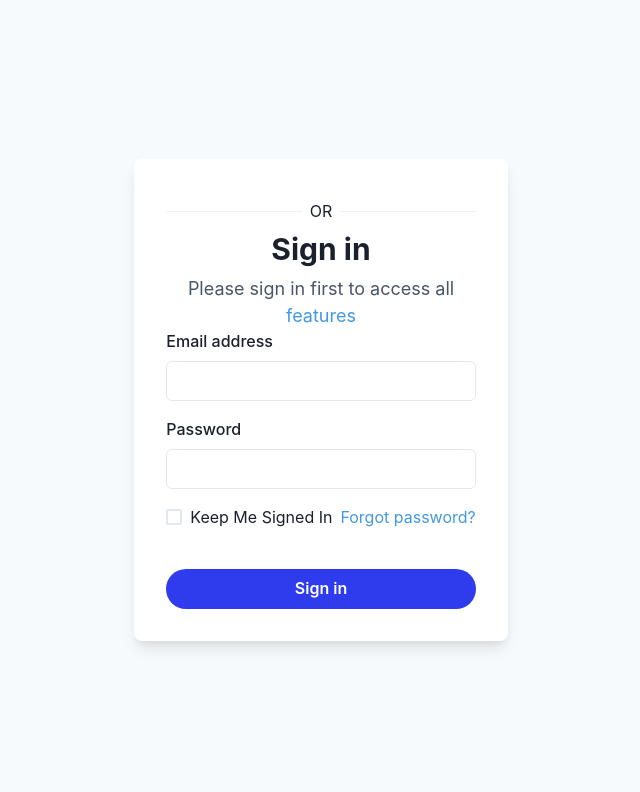
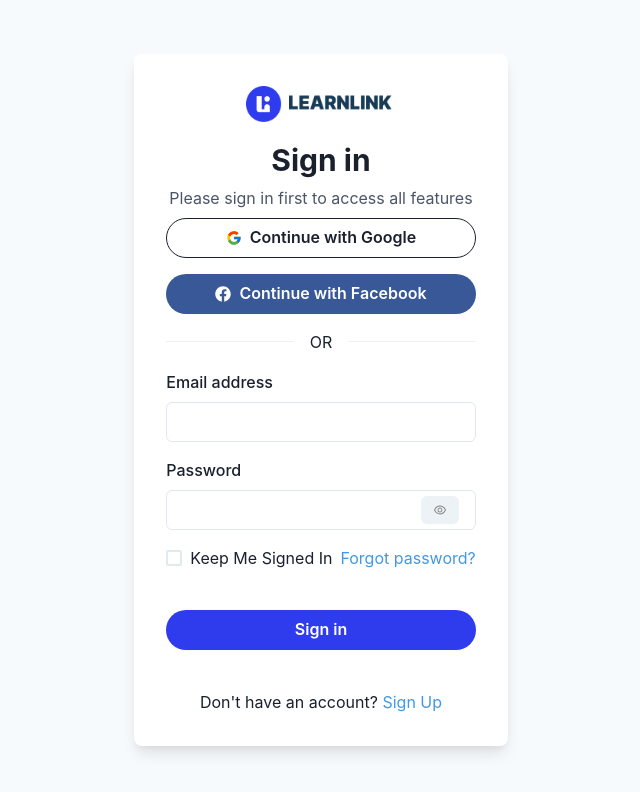
Before and after one commit to JWehder/Hackathon-Team5, a React (Create React App) app in the folder client/: page / in a window 1280 px wide. Shown: the top 792 px of the page, without its empty margins (319-959 px from the left). Built offline with nearby package versions, Linux system fonts and the light colour scheme.

Commit message:
finished signup design

```diff
--- a/client/package.json
+++ b/client/package.json
@@ -12,6 +12,7 @@
     "framer-motion": "^10.16.4",
     "react": "^18.2.0",
     "react-dom": "^18.2.0",
+    "react-icons": "^4.11.0",
     "react-router-dom": "^6.16.0",
     "react-scripts": "5.0.1",
     "web-vitals": "^2.1.4"
--- a/client/src/components/SignIn.js
+++ b/client/src/components/SignIn.js
@@ -1,3 +1,4 @@
+import React, { useState } from 'react'
 import {
   Flex,
   Box,
@@ -11,32 +12,56 @@
   Text,
   useColorModeValue,
   Divider,
+  InputGroup,
+  InputRightElement,
+  Link,
 } from '@chakra-ui/react'
+import { FaFacebook } from 'react-icons/fa'
+import { FcGoogle } from 'react-icons/fc'
+import { AiOutlineEye } from 'react-icons/ai'
+import { AiOutlineEyeInvisible } from 'react-icons/ai'
+import Logo from '../assets/main-logo.png'
 
 export default function SimpleCard() {
+    const [show, setShow] = useState(false)
   return (
     <Flex
-      minH={'100vh'}
-      align={'center'}
-      justify={'center'}
+      minH='100vh'
+      align='center'
+      justify='center'
       bg={useColorModeValue('gray.50', 'gray.800')}>
-      <Stack spacing={8} mx={'auto'} maxW={'lg'} py={12} px={6}>
+      <Stack spacing='8' mx='auto' maxW='2xl' py='12' px='6'>
         <Box
           rounded={'lg'}
           bg={useColorModeValue('white', 'gray.700')}
           boxShadow={'lg'}
-          p={8}>
+          p={8}
+          >
+             <Box mx='auto' width='150px' marginBottom='5'>
+                <img src={Logo} alt='logo' width='150' height='150'/>
+             </Box>
+            <Stack align='center'>
+                <Heading fontSize={'3xl'}>Sign in</Heading>
+                <Text fontSize={'md'} color={'gray.600'}>
+                    Please sign in first to access all features
+                </Text>
+                <Button borderRadius='100'
+                    width='100%'
+                    bg='white'
+                    variant='outline'
+                    marginBottom='2'
+                    colorScheme='google'
+                    leftIcon={<FcGoogle />}>Continue with Google</Button>
+                <Button borderRadius='100'
+                    width='100%'
+                    colorScheme='facebook'
+                    leftIcon={<FaFacebook />}>Continue with Facebook</Button>
+            </Stack>
             <Flex align="center">
                 <Divider />
-                    <Text padding="2">OR</Text>
+                    <Text padding="4">OR</Text>
                 <Divider />
             </Flex>
-            <Stack align={'center'}>
-                <Heading fontSize={'3xl'}>Sign in</Heading>
-                <Text fontSize={'lg'} color={'gray.600'}>
-                    Please sign in first to access all <Text color={'blue.400'}>features</Text>
-                </Text>
-            </Stack>
           <Stack spacing={4}>
             <FormControl id="email">
               <FormLabel>Email address</FormLabel>
@@ -44,7 +69,17 @@
             </FormControl>
             <FormControl id="password">
               <FormLabel>Password</FormLabel>
-              <Input type="password" />
+                <InputGroup>
+                    <Input type={show ? 'text' : 'password'}/>
+                    <InputRightElement width="4.5rem">
+                        <Button h="1.75rem" size="sm"
+                                color={'gray'}
+                                _hover={{bg: 'gray.200'}}
+                                onClick={() => setShow(!show)}>
+                        {show ? <AiOutlineEyeInvisible /> : <AiOutlineEye />}
+                        </Button>
+                    </InputRightElement>
+                </InputGroup>
             </FormControl>
             <Stack spacing={10}>
               <Stack
@@ -52,7 +87,7 @@
                 align={'start'}
                 justify={'space-between'}>
                 <Checkbox>Keep Me Signed In</Checkbox>
-                <Text color={'blue.400'}>Forgot password?</Text>
+                <Text> <Link color={'blue.400'}>Forgot password?</Link></Text>
               </Stack>
               <Button
                 borderRadius={100}
@@ -63,6 +98,8 @@
                 }}>
                 Sign in
               </Button>
+              <Text>Don't have an account?  <Link color={'blue.400'}>Sign Up</Link>
+              </Text>
             </Stack>
           </Stack>
         </Box>
```
Also changed, not shown: client/src/assets/main-logo.png (added), 1 other file (tests, documents, lock files or other folders).
